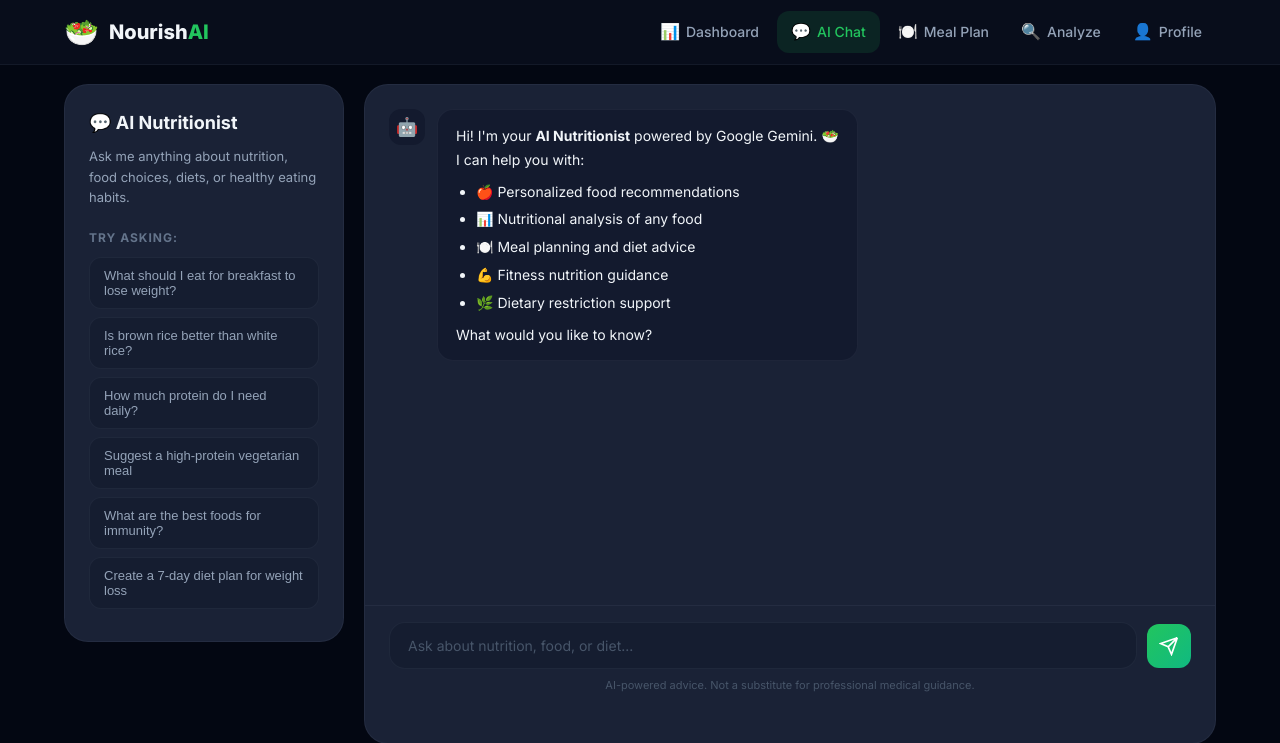
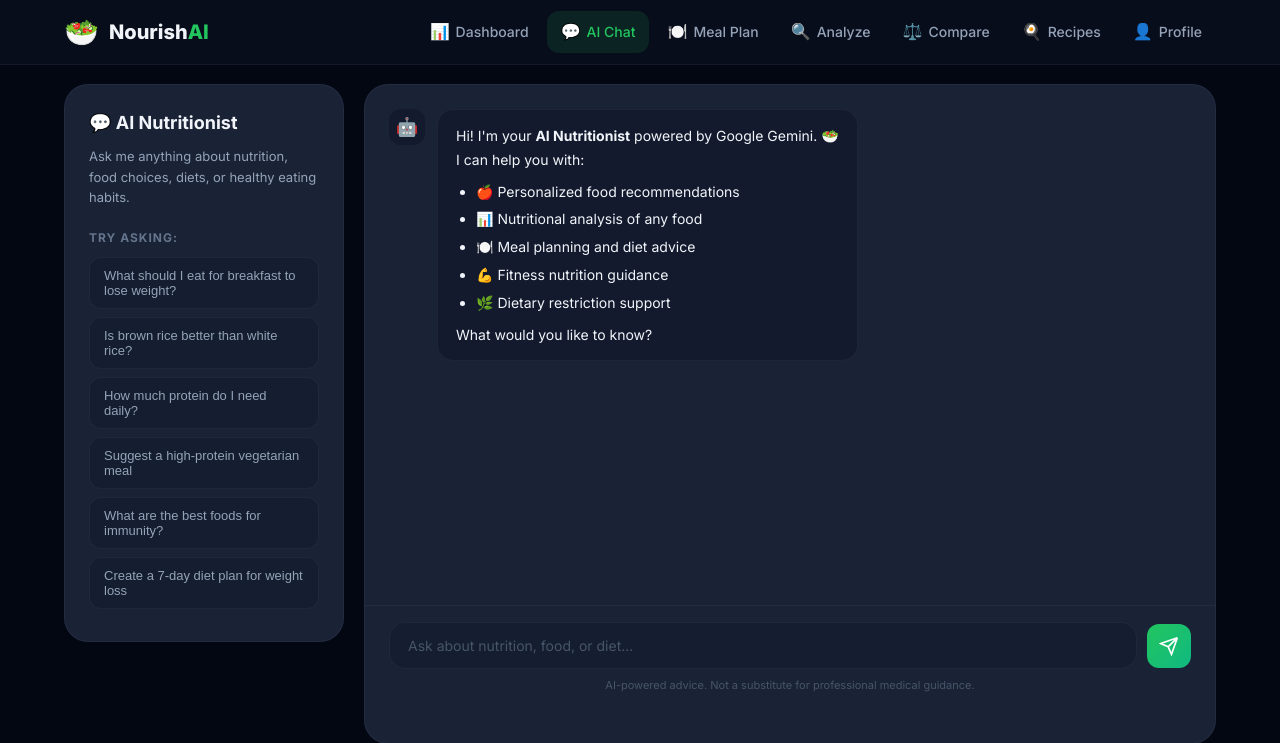
Before and after one commit to Shreekumar-Shah-AICTE/nourish-ai, a Flask app: page /chat in a window 1280 px wide. Shown: the top 743 px of the page. Run offline with Flask 3, Linux system fonts and the light colour scheme.

Commit message:
ui: add navigation links for recipes and food comparison
- Added Compare and Recipes nav items with icons
- Active state highlighting for new pages

```diff
--- a/templates/base.html
+++ b/templates/base.html
@@ -32,6 +32,12 @@
                 <a href="/analyze" class="nav-link {% if request.path == '/analyze' %}active{% endif %}">
                     <span class="nav-icon">🔍</span> Analyze
                 </a>
+                <a href="/compare" class="nav-link {% if request.path == '/compare' %}active{% endif %}">
+                    <span class="nav-icon">⚖️</span> Compare
+                </a>
+                <a href="/recipes" class="nav-link {% if request.path == '/recipes' %}active{% endif %}">
+                    <span class="nav-icon">🍳</span> Recipes
+                </a>
                 <a href="/profile" class="nav-link {% if request.path == '/profile' %}active{% endif %}">
                     <span class="nav-icon">👤</span> Profile
                 </a>
```
